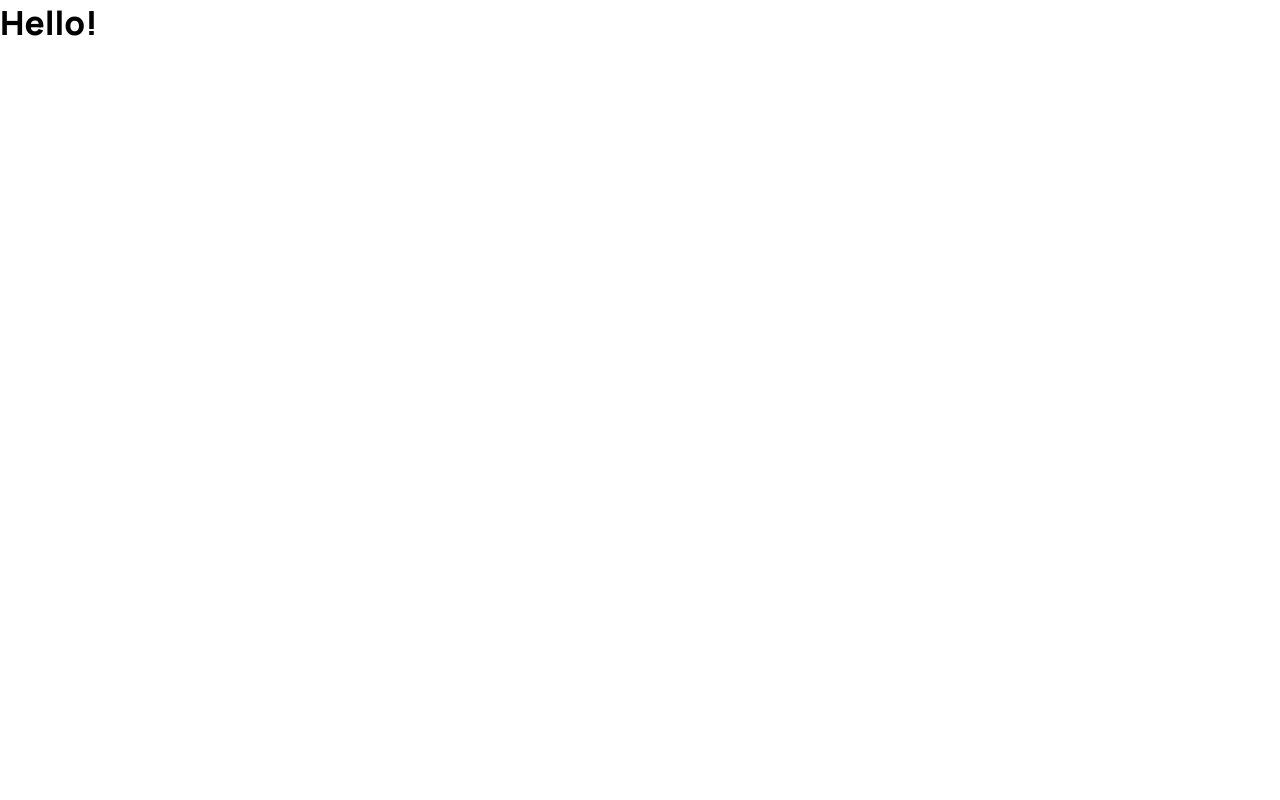
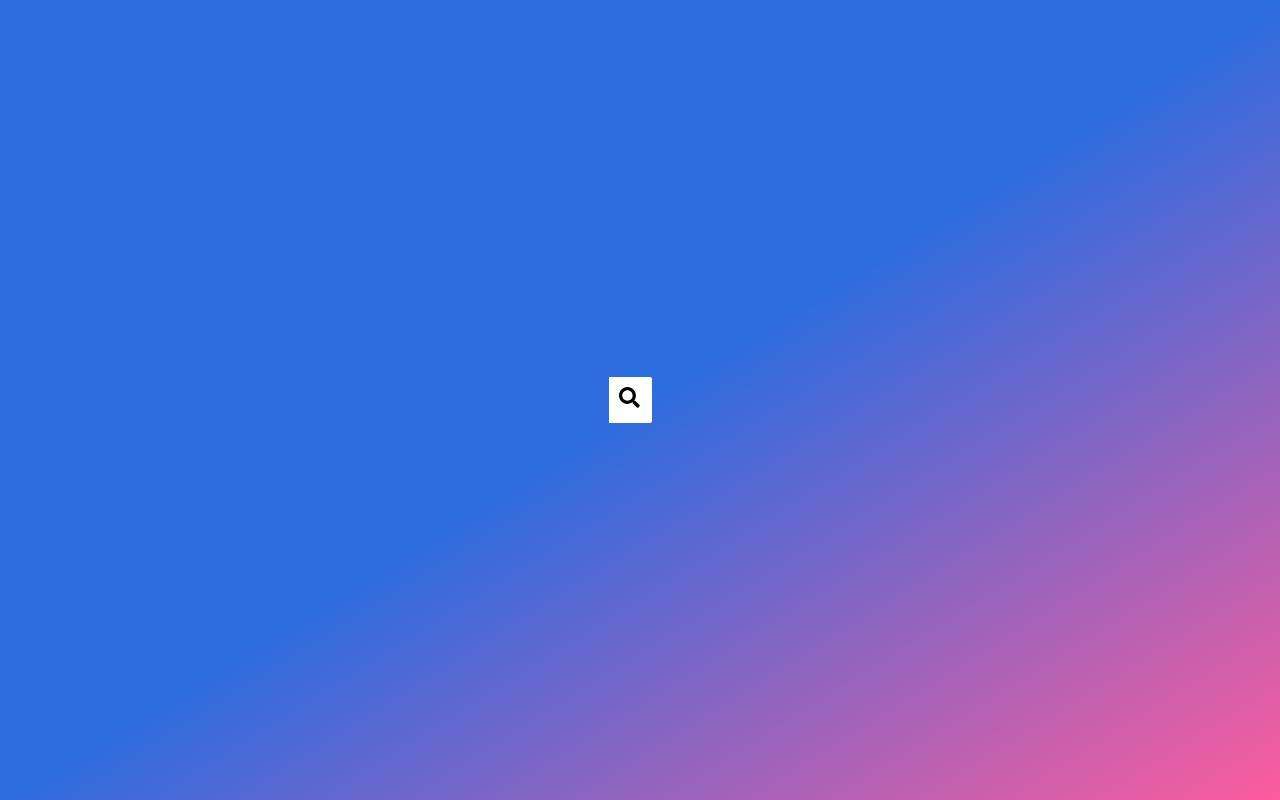
Before and after one commit to benxene/7days-50projects, a Next.js app: page /hidden-search-widget in a window 1280 px wide. Built offline with nearby package versions, Linux system fonts and the light colour scheme.

Commit message:
hidden search completed

```diff
--- a/src/pages/hidden-search-widget.tsx
+++ b/src/pages/hidden-search-widget.tsx
@@ -1,12 +1,61 @@
 import Head from 'next/head';
+import styled from 'styled-components';
+import { FaSearch } from 'react-icons/fa';
+
+import { colors } from '../constants/theme';
+import { useState } from 'react';
 
 export default function HiddenWidget() {
+  const [click, setClick] = useState<boolean>(false);
   return (
-    <div>
+    <>
       <Head>
-        <title>Hidden Search Widget | 7 days 50 projects</title>
+        <title>Hidden Search | 7 days 50 projects</title>
       </Head>
-      <h1>Hello!</h1>
-    </div>
+      <MyContainer>
+        <SearchContainer>
+          <Input id='search' type='text' placeholder='Search...' style={click ? { width: '23rem' } : undefined} />
+          <Label htmlFor='search' onClick={() => (click ? setClick(false) : setClick(true))}>
+            <FaSearch />
+          </Label>
+        </SearchContainer>
+      </MyContainer>
+    </>
   );
 }
+
+const MyContainer = styled.div`
+  background-image: linear-gradient(to right bottom, ${colors.primary}, ${colors.primary}, ${colors.secondary});
+  width: 100vw;
+  height: 100vh;
+  display: flex;
+  align-items: center;
+  justify-content: center;
+`;
+
+const SearchContainer = styled.div`
+  position: relative;
+`;
+
+const Input = styled.input`
+  font-family: inherit;
+  font-size: inherit;
+  padding: 1rem;
+  height: 4.5rem;
+  width: 1rem;
+  border-radius: 2px;
+  outline: none;
+  border-color: transparent;
+  transition: 0.3s ease;
+`;
+
+const Label = styled.label`
+  position: absolute;
+  padding: 1rem;
+  background-color: ${colors.contrast.primary};
+  right: 2px;
+  cursor: pointer;
+  svg {
+    font-size: 2rem;
+  }
+`;
```
